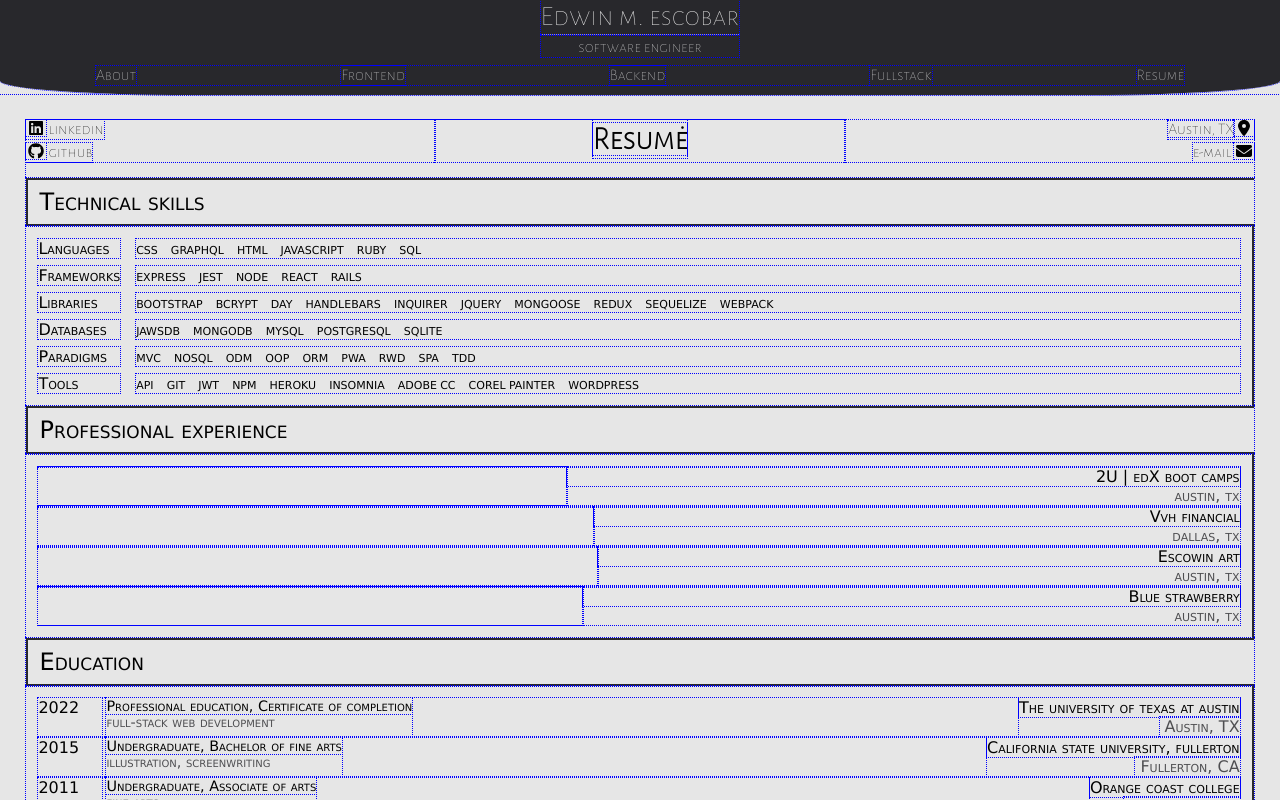
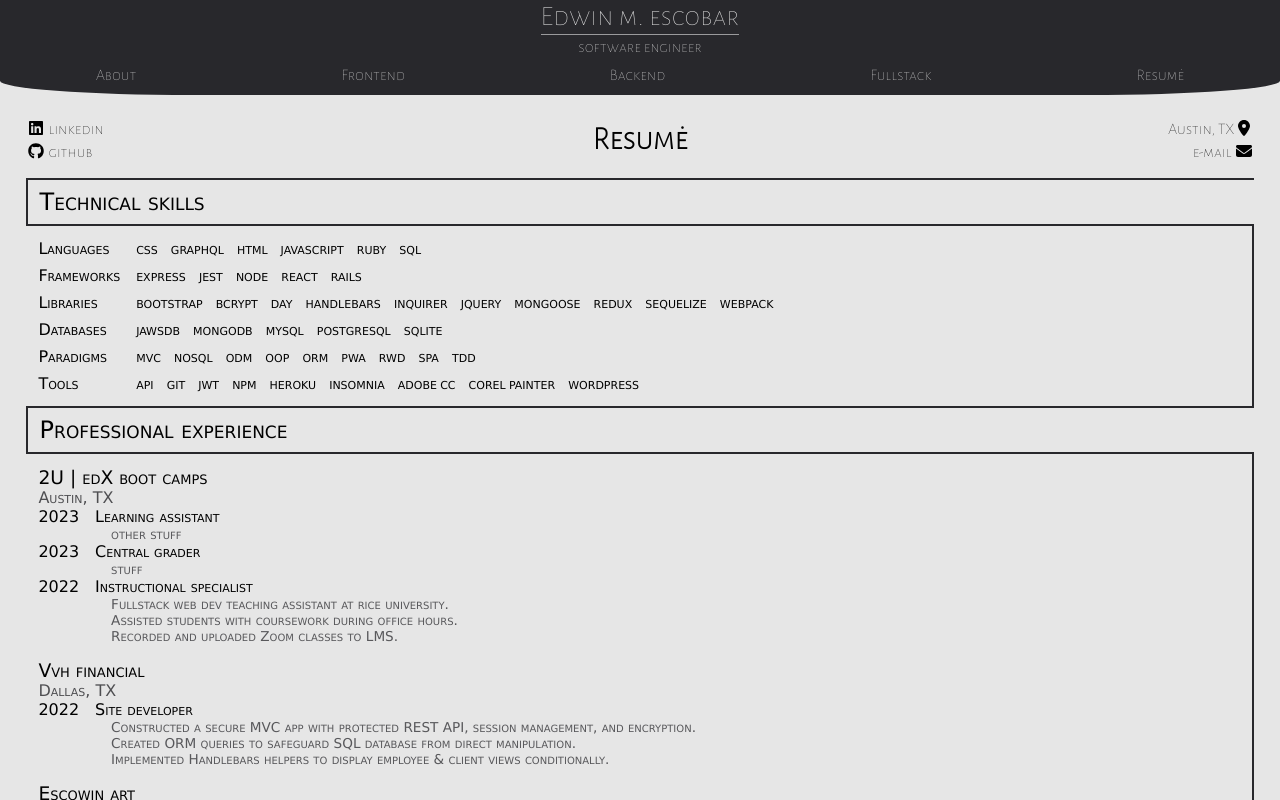
Before and after one commit to escowin/portfolio, a React (Create React App) app: page / in a window 1280 px wide. Shown: the top 800 px of the page. Built offline with nearby package versions, Linux system fonts and the light colour scheme; a web font is replaced by a local one.

Commit message:
reconfigured resume exp w/ nested .map(); to do | restyle to accomodate new div hierarchy

```diff
--- a/src/App.js
+++ b/src/App.js
@@ -5,7 +5,7 @@ import Header from "./components/Header";
 import About from "./components/About";
 import Portfolio from "./components/Portfolio";
 import Resume from "./components/Resume";
-import CoverLetter from "./components/CoverLetter";
+// import CoverLetter from "./components/CoverLetter";
 
 function App() {
   const [selectedPortfolio, setSelectedPortfolio] = useState("");
--- a/src/components/ResumeExp/index.css
+++ b/src/components/ResumeExp/index.css
@@ -1,13 +1,45 @@
-.exp {
-    font-size: .75rem;
-    color: rgba(40, 40, 44, .75);
+:root {
+    --accent-color: rgba(40, 40, 44, .75);
 }
 * {
-    outline: dotted 1px blue
+    /* outline: dotted 1px blue */
 }
+
 /* exp typography */
-#experience .details {
-    text-transform: lowercase;
+
+#experience {
+    gap: 1rem;
+}
+.company-wrapper {
+    display: flex;
+    flex-direction: column-reverse;
+
+}
+
+.company {
+    max-width: 75%;
+
+
+}
+
+.position-wrapper {
+    display: grid;
+    gap: 0 1rem;
+    grid-template-columns: auto 1fr;
+    grid-template-areas:
+    "a b"
+    "a c";
+}
+
+.position-wrapper .year {
+    grid-row: span 2;
+}
+
+.description li {
+    padding-left: 1rem;
+    font-size: 85%;
+    color: var(--accent-color);
+    /* font-variant: normal; */
 }
 
 @media screen and (min-width:768px) {
--- a/src/components/ResumeExp/index.js
+++ b/src/components/ResumeExp/index.js
@@ -13,20 +13,20 @@ function Experience() {
           title: "Instructional specialist",
           year: "2022",
           description: [
-            "Completed administrative and grading tasks on behalf of the instructor at Rice University.",
+            "Fullstack web dev teaching assistant at rice university.",
             "Assisted students with coursework during office hours.",
             "Recorded and uploaded Zoom classes to LMS.",
           ],
         },
         {
+          title: "Central grader",
+          year: "2023",
+          description: ["stuff"],
+        },
+        {
           title: "Learning assistant",
           year: "2023",
-          description: [""],
-        },
-        {
-          title: "Central grader",
-          year: "2023",
-          description: [""],
+          description: ["other stuff"],
         },
       ],
     },
@@ -91,50 +91,41 @@ function Experience() {
     },
   ];
 
-  console.log(
-    experience.map((exp, i) => {
-      return exp.roles.map((role, j) => {
-        console.log(role.year);
-      });
-    })
-  );
-
   return (
     <>
       <h2 className="resume-subhead">Professional experience</h2>
       <section className="resume-section" id="experience">
         {experience.map((exp, i) => (
-          <>
-            <article key={i}>
-              {/* year & position box */}
-              <div>
-                <p></p>
-                <p className="exp"></p>
-              </div>
-              <div className="text-wrapper">
-                <div className="left-text">
-                  {/* <p className="positions"></p>
-                  <p className="details"></p>
-                  <ul className="role details">
-                    {exp.description.map((desc, i) => (
-                      <li key={`${exp.company}${i}`}>{desc}</li>
-                    ))}
-                  </ul> */}
+          // company
+            <article key={i} className="company-wrapper">
+              {/* left | positions */}
+                <div className="positions">
+                  {exp.roles.reverse().map((role, j) => (
+                    <div key={j} className="position-wrapper">
+                      <p className="year">{role.year}</p>
+                      <p className="title">{role.title}</p>
+                      <ul className="description">
+                        {role.description.map((sentence, k) => (
+                          <li key={k}>{sentence}</li>
+                        ))}
+                      </ul>
+                    </div>
+                  ))}
                 </div>
-                <div className="right-text">
-                  <p
-                    className="link"
+
+                {/* right | company details */}
+                <div className="company-details">
+                  <h3
+                    className="link company"
                     onClick={() => window.open("/", "_blank")}
                   >
                     {exp.company}
-                  </p>
+                  </h3>
                   <p className="details display-lg display-print">
                     {exp.location}
                   </p>
                 </div>
-              </div>
             </article>
-          </>
         ))}
       </section>
     </>
```
